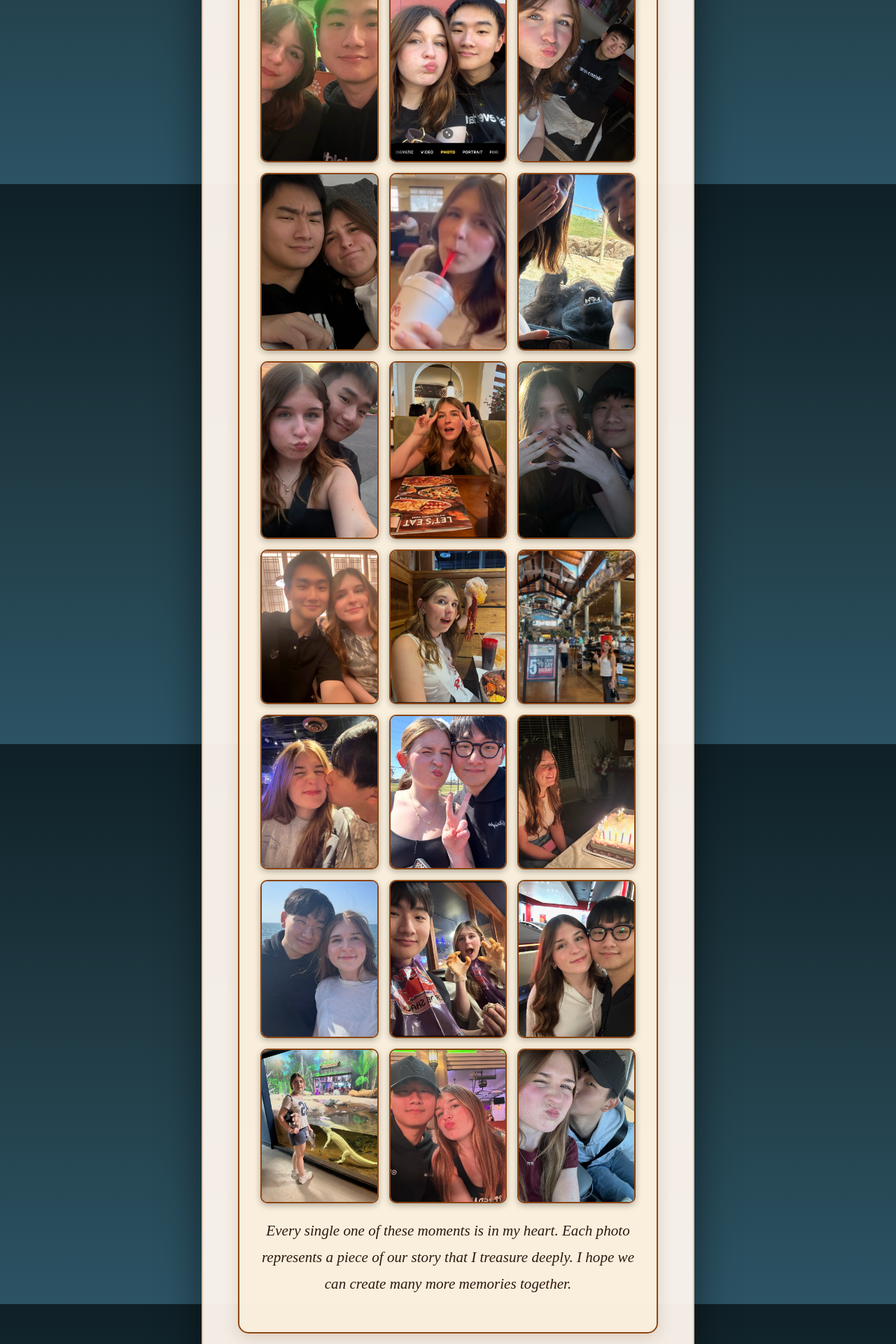
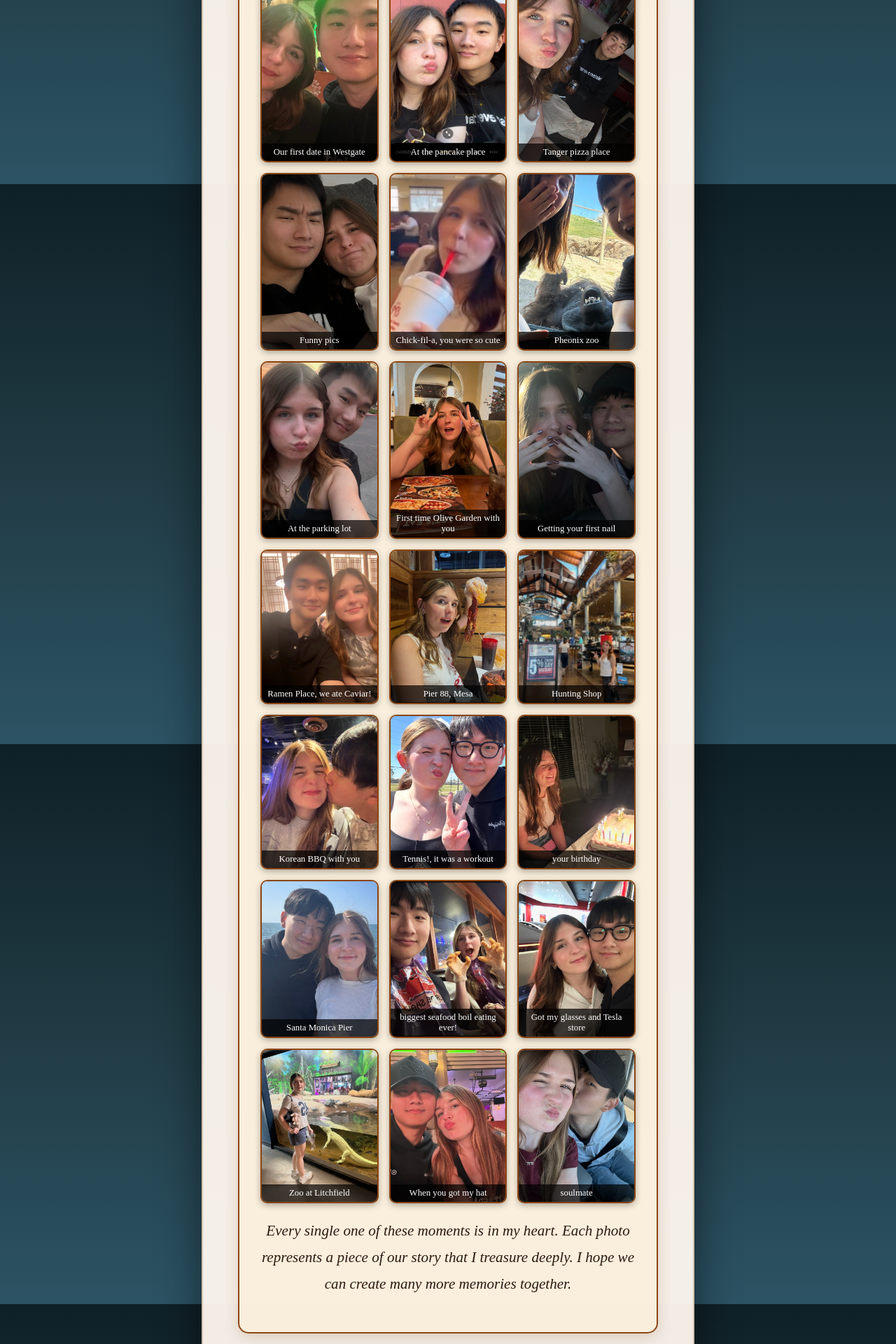
Before and after one commit to Gijun0903/FirstProject, a Flask app: page / in a window 1280 px wide. Shown: the part 1337-3257 px from the top of the page at 70% size. Run offline with Flask 3, Linux system fonts and the light colour scheme; parts of the project's set-up code (start-up, migrations or seed data) failed here and were passed over.

Commit message:
updated opacity

```diff
--- a/FIrstProject/FIrstProject/templates/sorry.html
+++ b/FIrstProject/FIrstProject/templates/sorry.html
@@ -151,7 +151,7 @@
             padding: 5px;
             font-size: 0.8em;
             text-align: center;
-            opacity: 0;
+            opacity: 1;
             transition: opacity 0.3s ease;
         }
 
```
